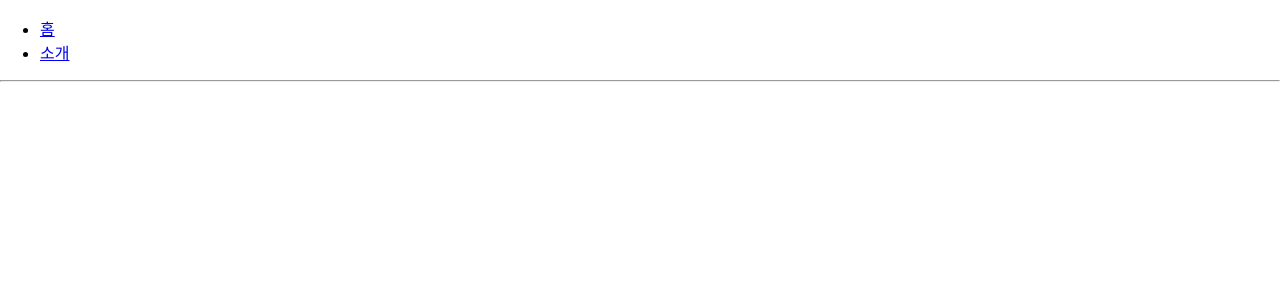
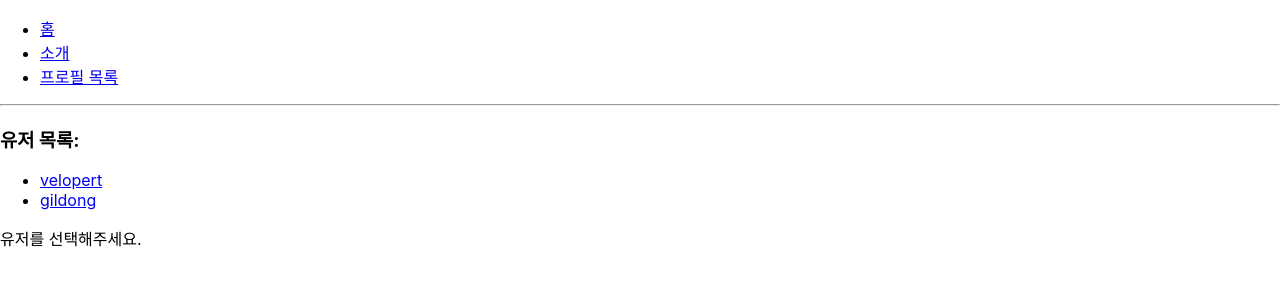
Before and after one commit to SungHyun627/React_Study, a React (Create React App) app in the folder react-router/: page /profiles in a window 1280 px wide. Shown: the top 300 px of the page. Built offline with nearby package versions, Linux system fonts and the light colour scheme.

Commit message:
서브라우팅 구현

```diff
--- a/react-router/src/App.js
+++ b/react-router/src/App.js
@@ -2,7 +2,7 @@ import "./App.css";
 import { Route, Link } from "react-router-dom";
 import Home from "./Home";
 import About from "./About";
-import Profile from "./Profile";
+import Profiles from "./Profiles";
 
 function App() {
   return (
@@ -14,11 +14,14 @@ function App() {
         <li>
           <Link to="about">소개</Link>
         </li>
+        <li>
+          <Link to="/profiles">프로필 목록</Link>
+        </li>
       </ul>
       <hr />
       <Route path="/" exact={true} component={Home} />
       <Route path="/about" component={About} />
-      <Route path="/profiles/:username" component={Profile} />
+      <Route path="/profiles" component={Profiles} />
     </div>
   );
 }
--- /dev/null
+++ b/react-router/src/Profiles.js
@@ -0,0 +1,26 @@
+import { Link, Route } from "react-router-dom";
+import Profile from "./Profile";
+
+const Profiles = () => {
+  return (
+    <div>
+      <h3>유저 목록:</h3>
+      <ul>
+        <li>
+          <Link to="/profiles/velopert">velopert</Link>
+        </li>
+        <li>
+          <Link to="/profiles/gildong">gildong</Link>
+        </li>
+      </ul>
+      <Route
+        path="/profiles"
+        exact
+        render={() => <div>유저를 선택해주세요.</div>}
+      />
+      <Route path="/profiles/:username" component={Profile} />
+    </div>
+  );
+};
+
+export default Profiles;
```
